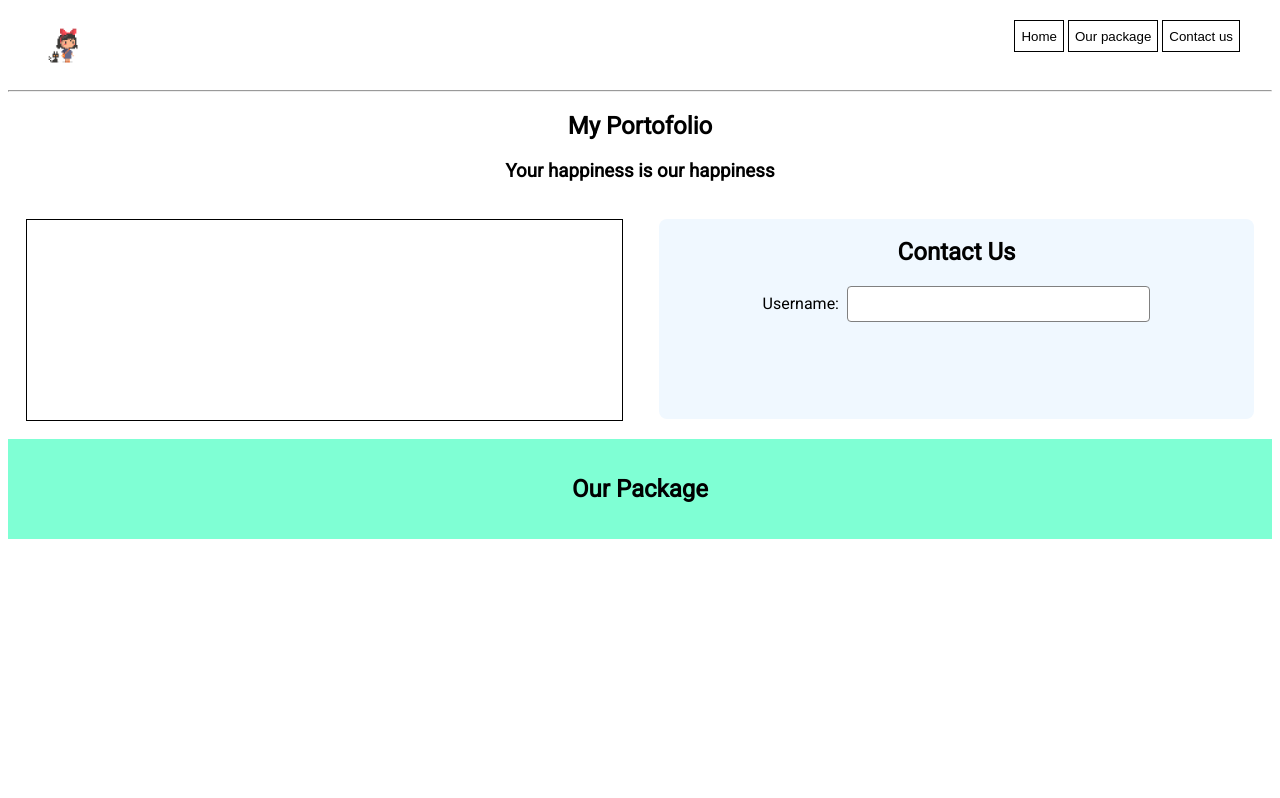
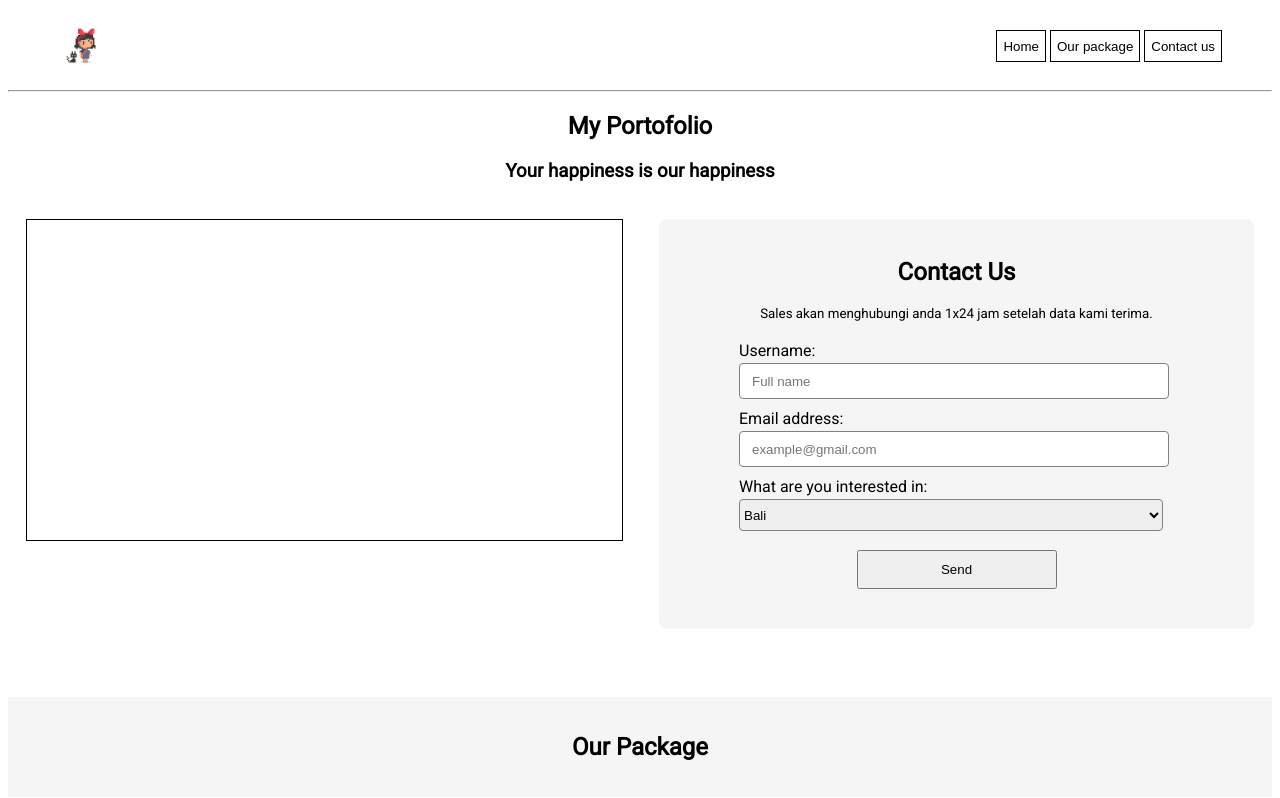
Before and after one commit to revou-fundamental-course/29-apr-24-violettess, a plain HTML site: page index.html in a window 1280 px wide. Drawn offline with Linux system fonts and the light colour scheme.

Commit message:
init commit

```diff
--- a/css/style.css
+++ b/css/style.css
@@ -1,15 +1,15 @@
 /*Ini CSS*/
+body {
+    font-family: 'Roboto';
+}
 
-body{
-    font-family: 'Roboto' ;
-}
 .navigation-container {
-        display: flex;
-        justify-content: space-between;
-        padding-left: 32px;
-        padding-right: 32px;
-        padding-top: 12px;
-        padding-bottom: 12px;
+    display: flex;
+    justify-content: space-between;
+    padding-left: 50px;
+    padding-right: 50px;
+    padding-top: 12px;
+    padding-bottom: 12px;
 }
 
 .navigation-icon {
@@ -19,6 +19,11 @@ body{
     width: 50px;
     background-size: cover;
 }
+
+.navigation-button {
+    padding-top: 10px;
+}
+
 .navigation-container>nav>button {
     height: 32px;
     border: 1px solid black;
@@ -29,12 +34,13 @@ body{
     text-align: center;
 }
 
+/*2 kotak*/
 .core-content {
     display: flex;
 }
 
 .core-item {
-    height: 200px;
+    height: 320px;
     width: 100%;
     border: 1px solid black;
     margin: 18px;
@@ -44,30 +50,64 @@ body{
     text-align: center;
 }
 
+.core-item>header>p {
+    text-align: center;
+    margin: 20px;
+    font-size: smaller;
+}
+
+/*KOTAK KANAN*/
 .item-right {
-    background-color: aliceblue;
+    position: relative;
+    background-color: whitesmoke;
     border: 0;
     border-radius: 8px;
+    padding-bottom: 70px;
+    padding-top: 20px;
 }
 
 .item-form {
-    text-align: center;
+    text-align: left;
+    padding-left: 30px;
+    padding-bottom: 50px;
 }
 
-.item-form>input {
+.item-form>label {
+    margin: 50px;
+    margin-top: 10px;
+}
+
+.item-form>input,
+.item-form>select {
     height: 32px;
-    width: 50%;
-    margin-left: 8px;
+    width: 75%;
+    margin-left: 50px;
+    margin-top: 3px;
+    margin-bottom: 10px;
     border: 1px solid gray;
     border-radius: 4px;
+}
+
+::placeholder {
+    padding-left: 10px;
+}
+
+.button-send {
+    padding: 10px;
+    width: 200px;
+    position: absolute;
+    bottom: 40px;
+    left: 50%;
+    transform: translateX(-50%);
 }
 
 /*OUR PACKAGE*/
 .our-package-content {
     align-content: center;
-    background-color: aquamarine;
+    background-color: whitesmoke;
     height: 100px;
     text-align: center;
+    margin-top: 50px;
 }
 
 .our-package-content>h1 {
--- a/index.html
+++ b/index.html
@@ -15,7 +15,7 @@
         <div class="navigation-icon">
         </div>
 
-        <nav>
+        <nav class="navigation-button">
             <button type="button" onclick="validation()">Home</button>
             <button>Our package</button>
             <button>Contact us</button>
@@ -35,11 +35,23 @@
             <div class="core-item item-right">
                 <header>
                     <h2>Contact Us</h2>
+                    <p>Sales akan menghubungi anda 1x24 jam setelah data kami terima.</p>
                 </header>
 
                 <section class="item-form">
-                    <label>Username:</label><input type="text">
+                    <label>Username:</label> <br>
+                    <input type="text" placeholder="Full name"> <br>
+                    <label>Email address:</label> <br>
+                    <input type="text" placeholder="example@gmail.com"> <br>
+                    <label>What are you interested in:</label> <br>
+                    <select class="option_content">
+                        <option>Bali</option>
+                        <option>Jakarta</option>
+                        <option>Bandung</option>
+                    </select> <br>
                 </section>
+
+                <button class="button-send">Send</button>
             </div>
         </section>
 
```
